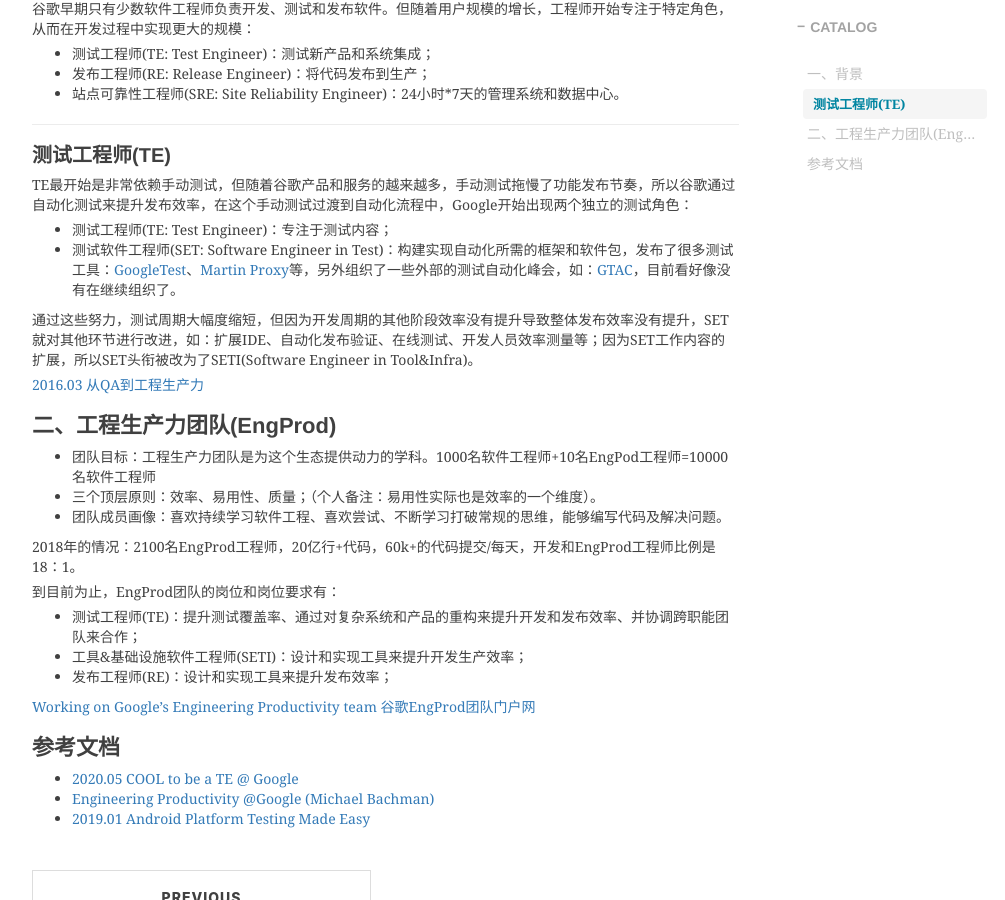
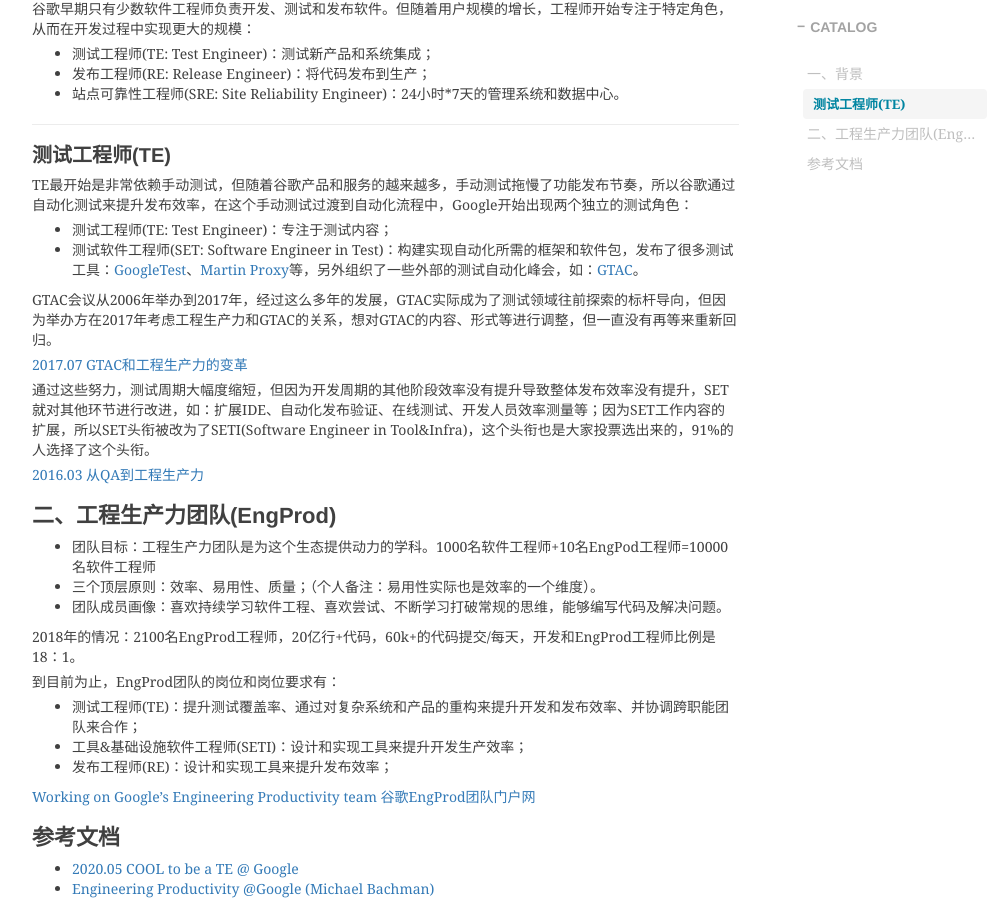
Before and after one commit to shihai1991/shihai1991.github.io, a Jekyll site: the page built from _posts/2024-07-16-谷歌工程生产力团队.md, in a window 1280 px wide and 900 px high, scrolled down 588 px. Shown: the whole window, without its empty margins (233-1238 px from the left). Built offline with Jekyll 4.4.1, drawn with Linux system fonts in a browser that asks for light colours; nearby versions of some CDN libraries; comment, search, counter and statistics services are not loaded.

Commit message:
Update 2024-07-16-谷歌工程生产力团队.md

```diff
--- a/_posts/2024-07-16-谷歌工程生产力团队.md
+++ b/_posts/2024-07-16-谷歌工程生产力团队.md
@@ -18,9 +18,13 @@
 ## 测试工程师(TE)
 TE最开始是非常依赖手动测试，但随着谷歌产品和服务的越来越多，手动测试拖慢了功能发布节奏，所以谷歌通过自动化测试来提升发布效率，在这个手动测试过渡到自动化流程中，Google开始出现两个独立的测试角色：
 - 测试工程师(TE: Test Engineer)：专注于测试内容；
-- 测试软件工程师(SET: Software Engineer in Test)：构建实现自动化所需的框架和软件包，发布了很多测试工具：[GoogleTest](https://github.com/google/googletest)、[Martin Proxy](https://github.com/google/martian)等，另外组织了一些外部的测试自动化峰会，如：[GTAC](https://developers.google.com/google-test-automation-conference)，目前看好像没有在继续组织了。
+- 测试软件工程师(SET: Software Engineer in Test)：构建实现自动化所需的框架和软件包，发布了很多测试工具：[GoogleTest](https://github.com/google/googletest)、[Martin Proxy](https://github.com/google/martian)等，另外组织了一些外部的测试自动化峰会，如：[GTAC](https://developers.google.com/google-test-automation-conference)。
 
-通过这些努力，测试周期大幅度缩短，但因为开发周期的其他阶段效率没有提升导致整体发布效率没有提升，SET就对其他环节进行改进，如：扩展IDE、自动化发布验证、在线测试、开发人员效率测量等；因为SET工作内容的扩展，所以SET头衔被改为了SETI(Software Engineer in Tool&Infra)。
+GTAC会议从2006年举办到2017年，经过这么多年的发展，GTAC实际成为了测试领域往前探索的标杆导向，但因为举办方在2017年考虑工程生产力和GTAC的关系，想对GTAC的内容、形式等进行调整，但一直没有再等来重新回归。
+
+[2017.07 GTAC和工程生产力的变革](https://testing.googleblog.com/2017/07/evolution-of-gtac-and-engineering.html)
+
+通过这些努力，测试周期大幅度缩短，但因为开发周期的其他阶段效率没有提升导致整体发布效率没有提升，SET就对其他环节进行改进，如：扩展IDE、自动化发布验证、在线测试、开发人员效率测量等；因为SET工作内容的扩展，所以SET头衔被改为了SETI(Software Engineer in Tool&Infra)，这个头衔也是大家投票选出来的，91%的人选择了这个头衔。
 
 [2016.03 从QA到工程生产力](https://testing.googleblog.com/2016/03/from-qa-to-engineering-productivity.html)
 
```
